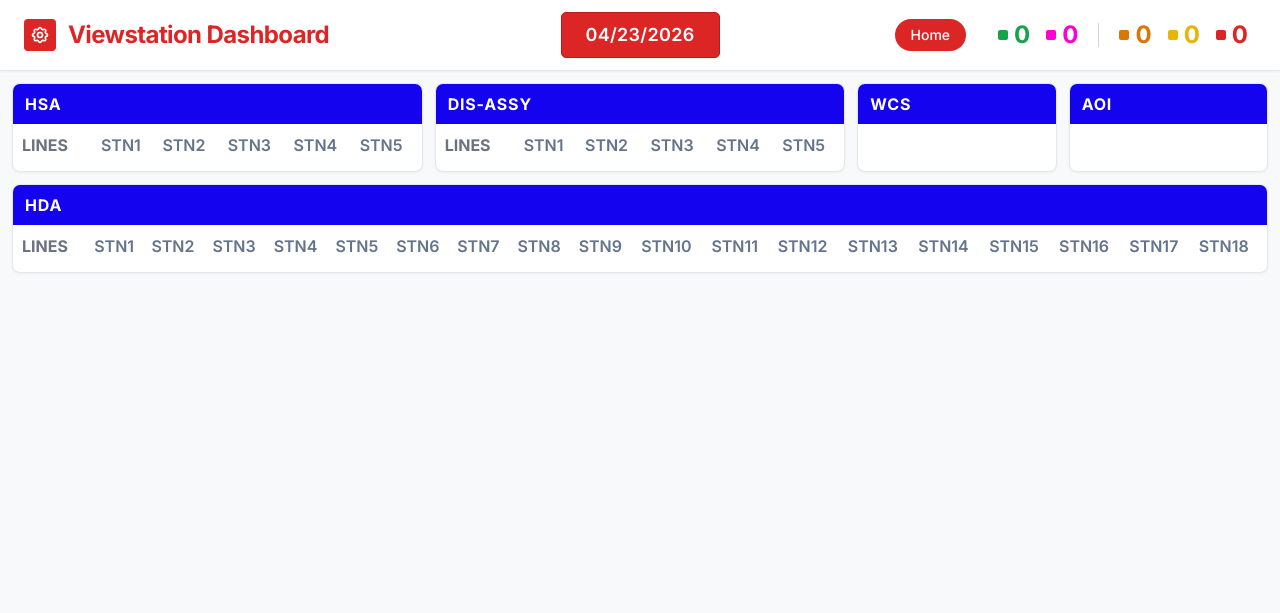
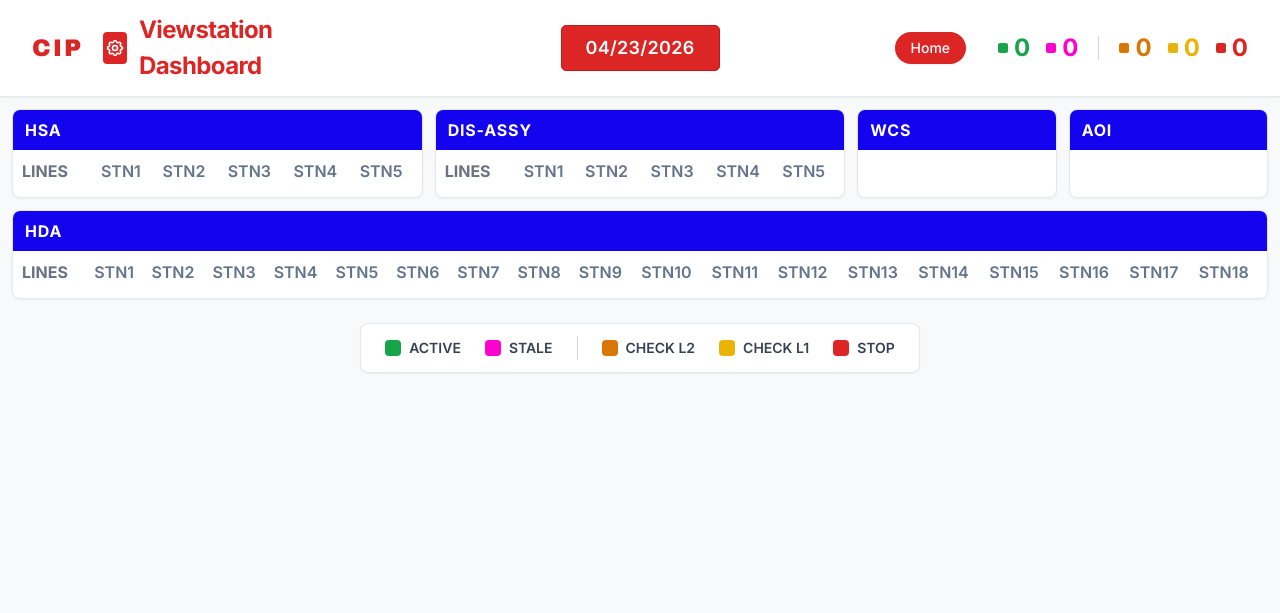
Before and after one commit to yRaccoon/sensor_dashboard, a Flask app: page /dashboard in a window 1280 px wide. Shown: the top 613 px of the page. Before the commit the page ends 274 px from the top, so only its background shows below. Run offline with Flask 3, Linux system fonts and the light colour scheme; data that the repository does not hold is empty; some libraries are stand-ins or nearby versions.

Commit message:
add legend

```diff
--- a/templates/dashboard.html
+++ b/templates/dashboard.html
@@ -194,6 +194,20 @@
       color: white;
       letter-spacing: 0.3px;
     }
+
+    .cip-badge {
+      font-family: 'Arial Black', 'Impact', 'Franklin Gothic Heavy', sans-serif;
+      font-weight: 900;
+      font-size: 1.5rem;
+      color: #dc2626;
+      /* red */
+      text-transform: uppercase;
+      letter-spacing: 2px;
+      padding: 2px 8px;
+      border-radius: 4px;
+      /* Ensures squared proportions */
+      line-height: 1.2;
+    }
   </style>
 </head>
 
@@ -201,7 +215,7 @@
 
   <nav class="bg-card border-b border-border px-6 py-3 flex items-center justify-between shadow-sm">
     <!-- Left: Logo + Title -->
-    <div class="flex items-center gap-3 w-1/4">
+    <div class="flex items-center gap-3 w-1/4"><span class="cip-badge">CIP</span>
       <div class="w-8 h-8 bg-accent rounded flex items-center justify-center">
         <svg class="w-5 h-5 text-white" fill="none" stroke="currentColor" viewBox="0 0 24 24">
           <path stroke-linecap="round" stroke-linejoin="round" stroke-width="2"
@@ -294,6 +308,36 @@
       </div>
 
     </div>
+
+    <!-- Centered Legend -->
+    <div class="mt-6 mb-4 flex justify-center">
+      <div class="flex items-center gap-6 bg-white border border-gray-200 rounded-lg px-6 py-3 shadow-sm">
+        <div class="flex items-center gap-2">
+          <span class="w-4 h-4 rounded" style="background-color: #16a34a;"></span>
+          <span class="text-sm text-gray-700 font-semibold">ACTIVE</span>
+        </div>
+        <div class="flex items-center gap-2">
+          <span class="w-4 h-4 rounded" style="background-color: #ff00d0;"></span>
+          <span class="text-sm text-gray-700 font-semibold">STALE</span>
+        </div>
+
+        <div class="w-px h-6 bg-gray-300"></div>
+
+        <div class="flex items-center gap-2">
+          <span class="w-4 h-4 rounded" style="background-color: #d97706;"></span>
+          <span class="text-sm text-gray-700 font-semibold">CHECK L2</span>
+        </div>
+        <div class="flex items-center gap-2">
+          <span class="w-4 h-4 rounded" style="background-color: #eab308;"></span>
+          <span class="text-sm text-gray-700 font-semibold">CHECK L1</span>
+        </div>
+        <div class="flex items-center gap-2">
+          <span class="w-4 h-4 rounded" style="background-color: #dc2626;"></span>
+          <span class="text-sm text-gray-700 font-semibold">STOP</span>
+        </div>
+      </div>
+    </div>
+
   </main>
 
   <div id="tooltip" class="tooltip"></div>
```
